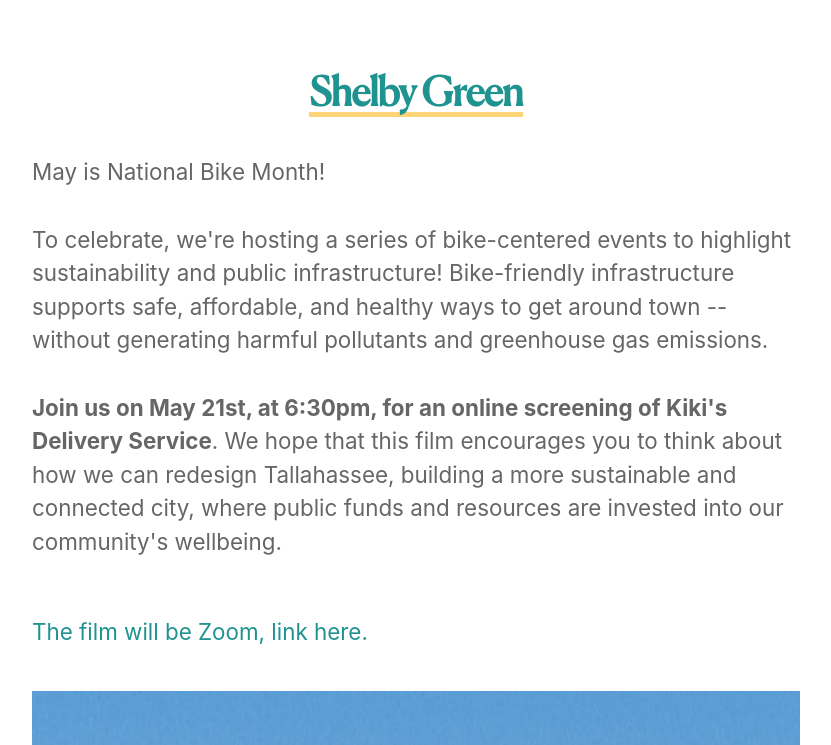
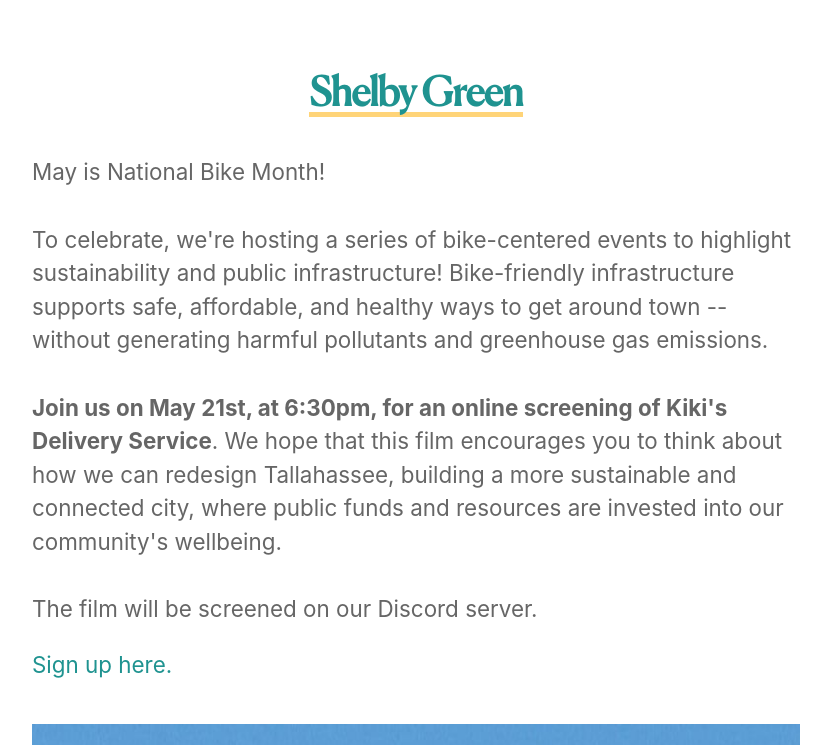
Before and after one commit to shelbygreen/campaign, a Next.js app: page /movienight in a window 1280 px wide. Shown: the top 745 px of the page, without its empty margins (224-1055 px from the left). Built offline with nearby package versions, Linux system fonts and the light colour scheme.

Commit message:
back to discord

```diff
--- a/pages/movienight.js
+++ b/pages/movienight.js
@@ -21,7 +21,7 @@ export default function MovieNight() {
 
                     We hope that this film encourages you to think about how we can redesign Tallahassee, building a more sustainable and connected city, where public funds and resources are invested into our community's wellbeing.
                     <br></br><br></br>
-                    <p className={utilStyles.headingMdGreen}>The film will be Zoom, link <a href="https://discord.gg/eczZkS2e">here</a>.</p>
+                    The film will be screened on our Discord server. <p className={utilStyles.headingMdGreen}>Sign up <a href="https://discord.gg/eczZkS2e">here</a>.</p>
                 </p>
                 <br></br>
 
```
